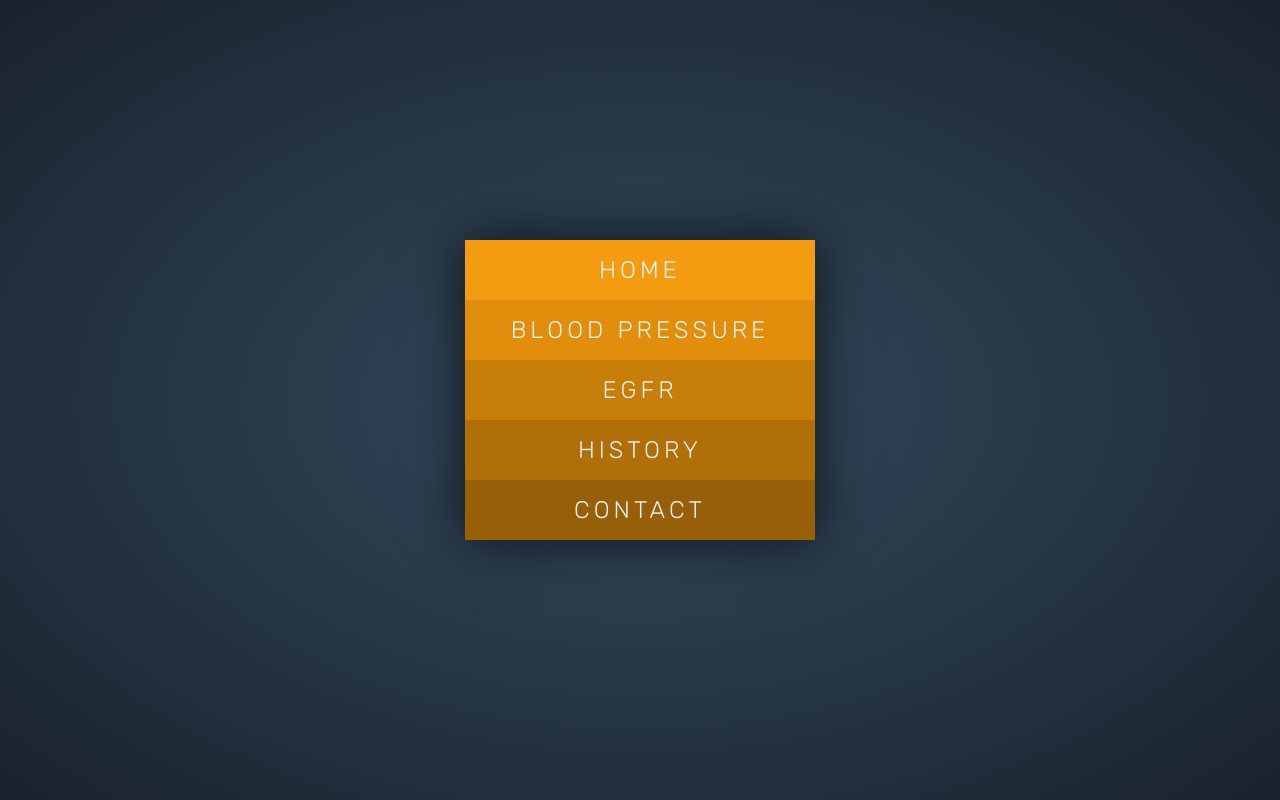
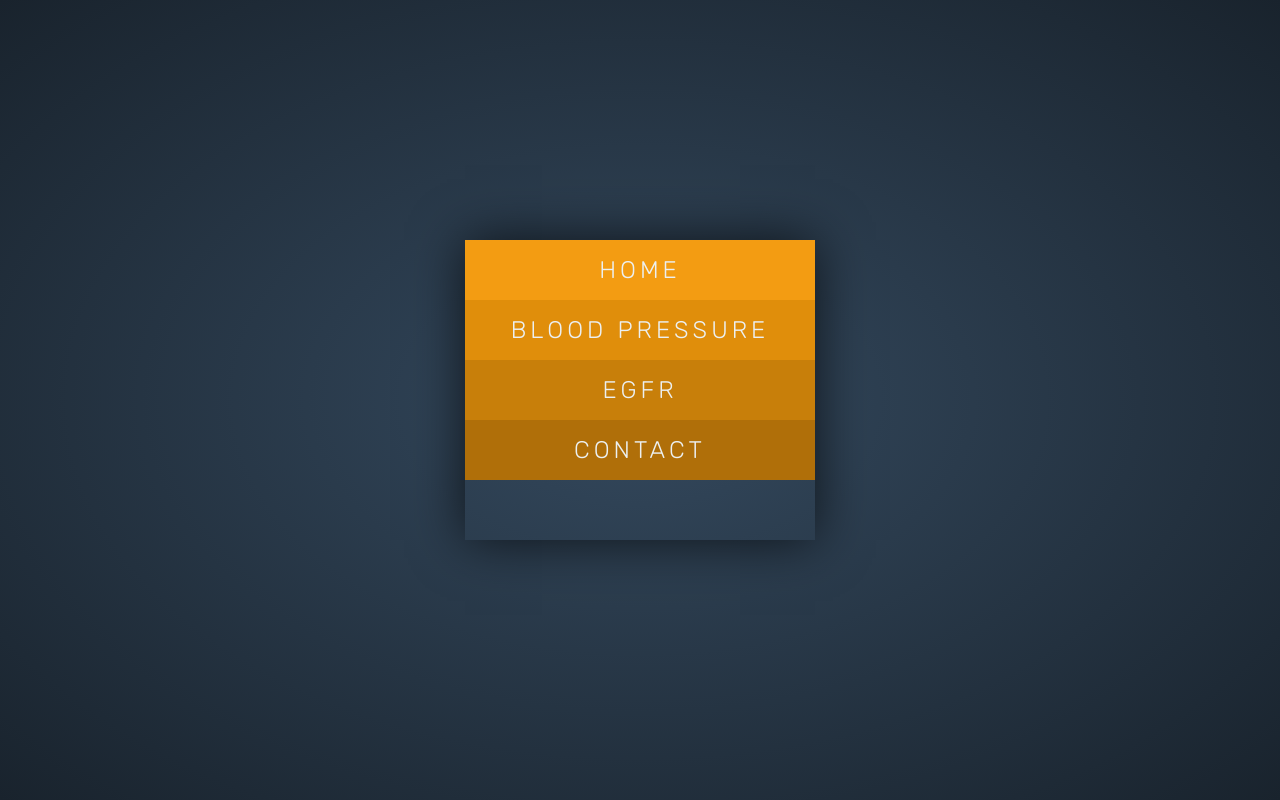
Before and after one commit to TraceWright/healthMonitor, a React (Create React App) app in the folder disease-classifier/client/: page / in a window 1280 px wide. Built offline with nearby package versions, Linux system fonts and the light colour scheme.

Commit message:
rm history from current ui

```diff
--- a/disease-classifier/client/src/App.tsx
+++ b/disease-classifier/client/src/App.tsx
@@ -13,7 +13,7 @@ const App: React.FC = () => {
         <Route path="/home" exact component={MenuContainer} />
         <Route path="/bloodpressure/" component={Hypertension} />
         <Route path="/egfr/" component={EgfrComponent} />
-        <Route path="/history/" component={HistoryComponent} />
+        {/* <Route path="/history/" component={HistoryComponent} /> */}
         <Route path="/contact/" component={ContactComponent} />
     </BrowserRouter>
   );
--- a/disease-classifier/client/src/components/menu/menu.tsx
+++ b/disease-classifier/client/src/components/menu/menu.tsx
@@ -19,7 +19,7 @@ class MenuContainer extends React.PureComponent<IProps, IState> {
             { text: 'Home' },
             { text: 'Blood Pressure' },
             { text: 'Egfr' },
-            { text: 'History' },
+            // { text: 'History' },
             { text: 'Contact' },
         ],
         redirect: false,
```
